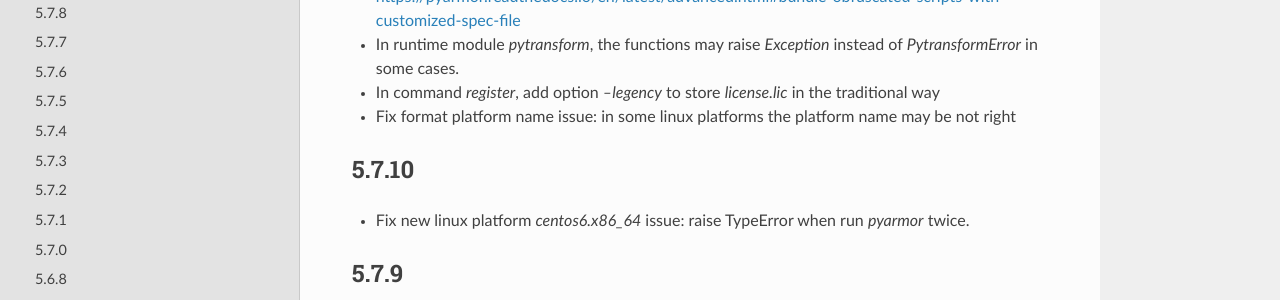
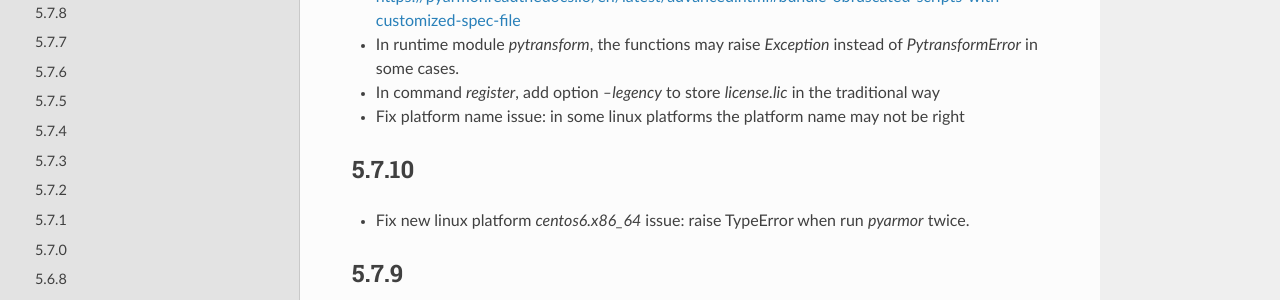
Before and after one commit to dashingsoft/pyarmor, a Sphinx documentation site: the page built from docs/change-logs.rst, in a window 1280 px wide and 900 px high, scrolled down 448 px. Shown: the part 151-451 px from the top of the window. Built offline with Sphinx 7.4.7 and the Read the Docs theme 2.0.0, drawn with Linux system fonts in a browser that asks for light colours.

Commit message:
Refine doc

```diff
--- a/docs/change-logs.rst
+++ b/docs/change-logs.rst
@@ -21,7 +21,7 @@
   https://pyarmor.readthedocs.io/en/latest/advanced.html#bundle-obfuscated-scripts-with-customized-spec-file
 * In runtime module `pytransform`, the functions may raise `Exception` instead of `PytransformError` in some cases.
 * In command `register`, add option `--legency` to store `license.lic` in the traditional way
-* Fix format platform name issue: in some linux platforms the platform name may be not right
+* Fix platform name issue: in some linux platforms the platform name may not be right
 
 5.7.10
 ------
```
